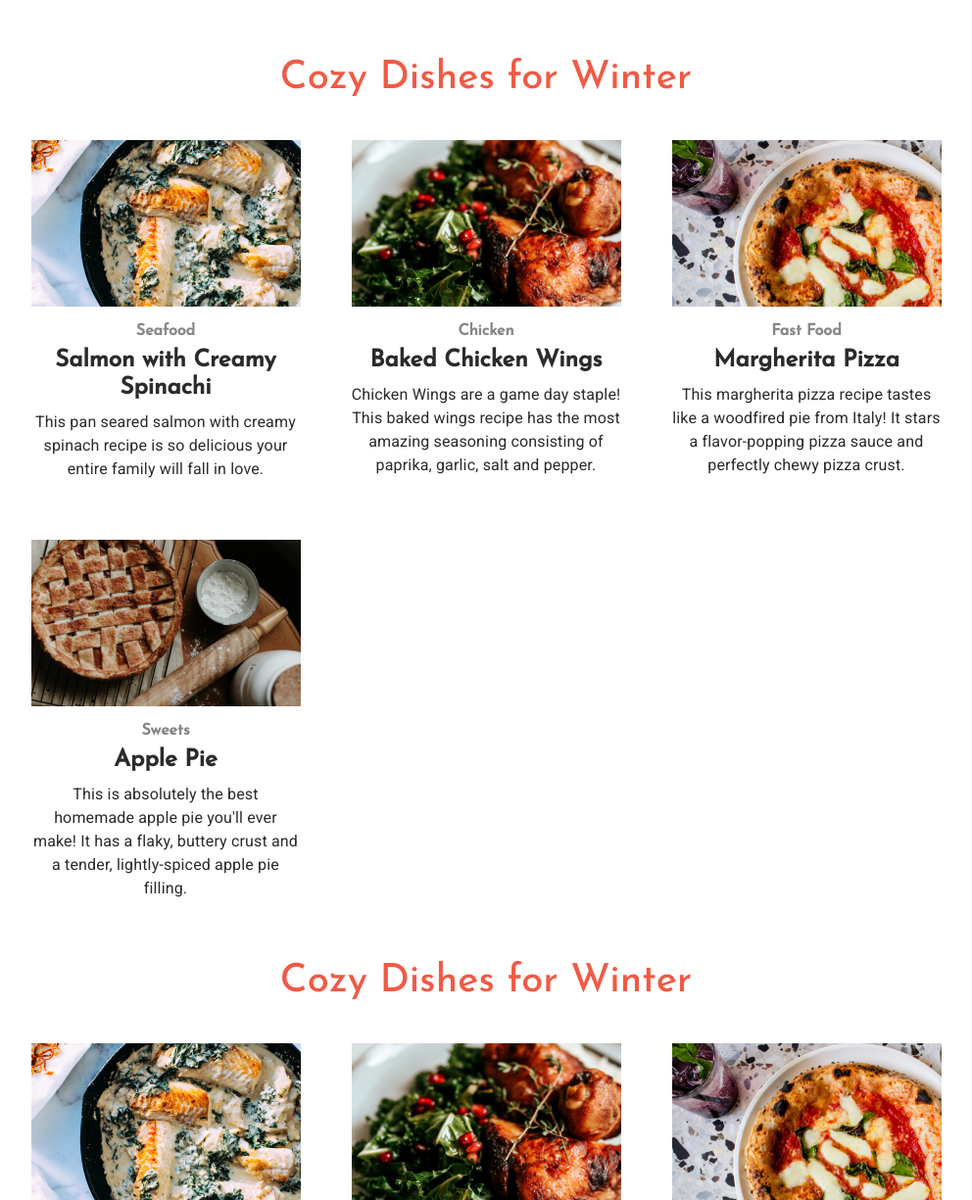
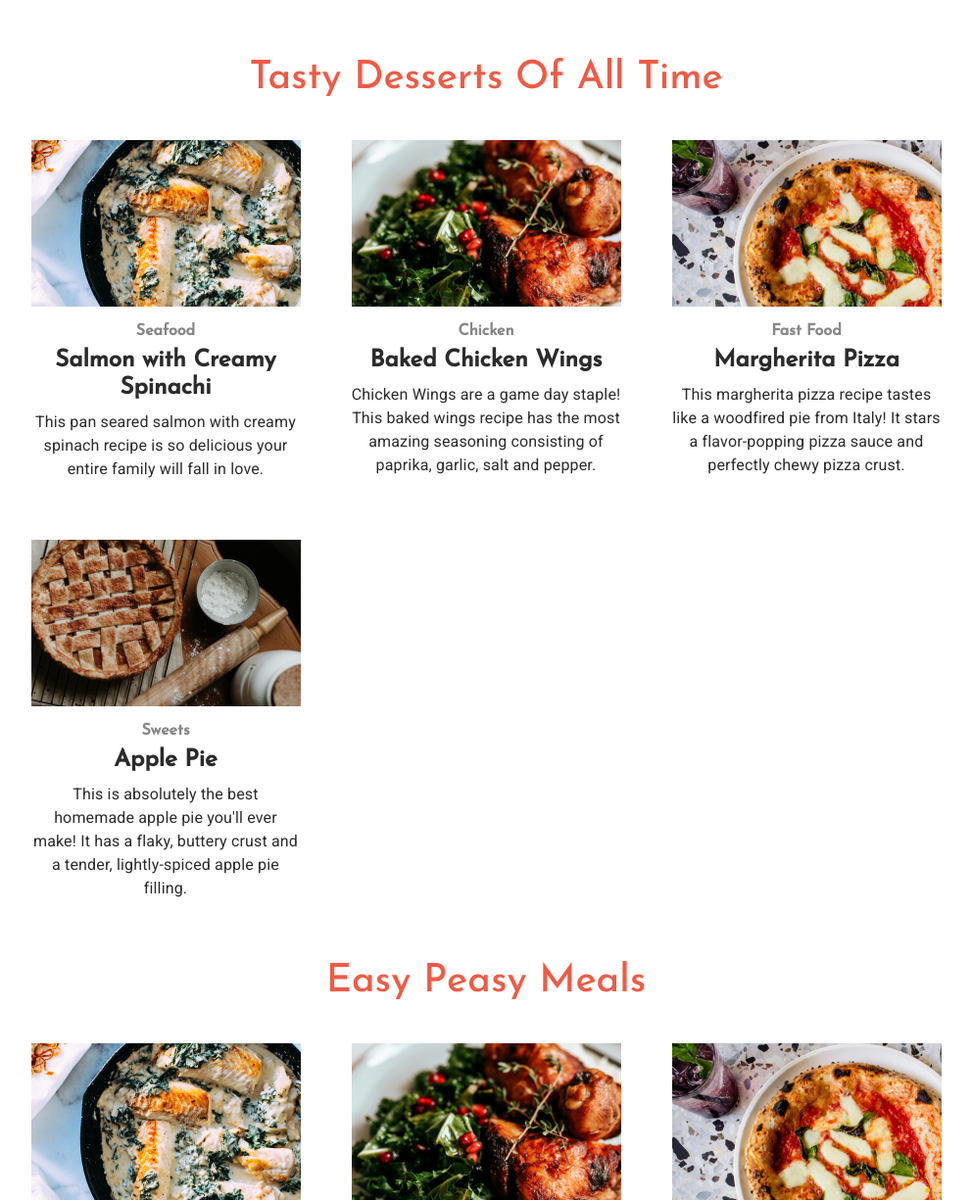
Before and after one commit to xxhyxayxx/web_dev_final, a plain HTML site: page recipes.html in a window 1280 px wide. Shown: the part 2312-3537 px from the top of the page at 98% size, without its empty margins (144-1136 px from the left). Drawn offline with Linux system fonts and the light colour scheme.

Commit message:
:memo: changed text

```diff
--- a/recipes.html
+++ b/recipes.html
@@ -165,7 +165,7 @@
         </ul>
     </section>
     <section class="contents_box">
-        <h3 class="contents_title recipes_contents_title">Cozy Dishes for Winter</h3>
+        <h3 class="contents_title recipes_contents_title">Tasty Desserts Of All Time</h3>
         <ul class="recipe_list">
             <li>
                 <a href="recipe_detail.html">
@@ -227,7 +227,7 @@
         </ul>
     </section>
     <section class="contents_box">
-        <h3 class="contents_title recipes_contents_title">Cozy Dishes for Winter</h3>
+        <h3 class="contents_title recipes_contents_title">Easy Peasy Meals</h3>
         <ul class="recipe_list">
             <li>
                 <a href="recipe_detail.html">
```
Also changed, not shown: 6 other files.
